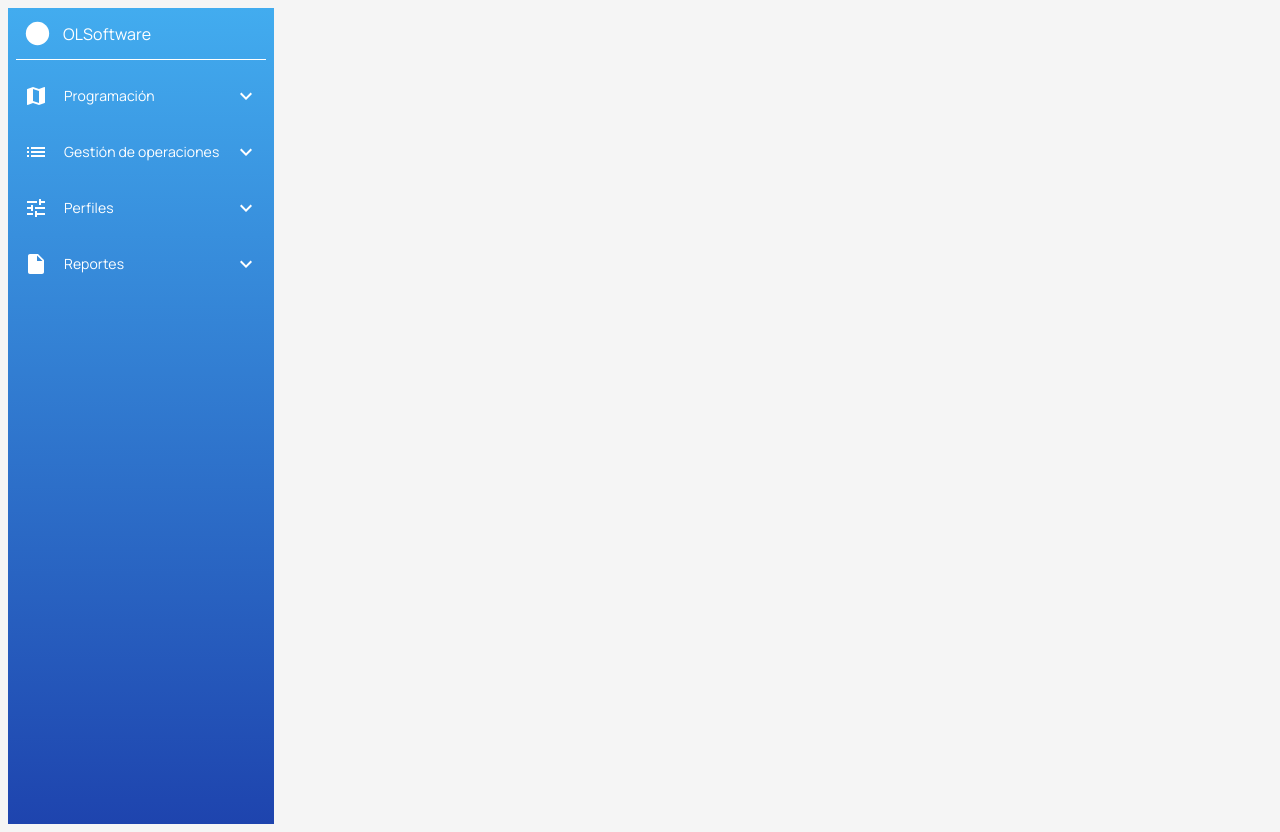
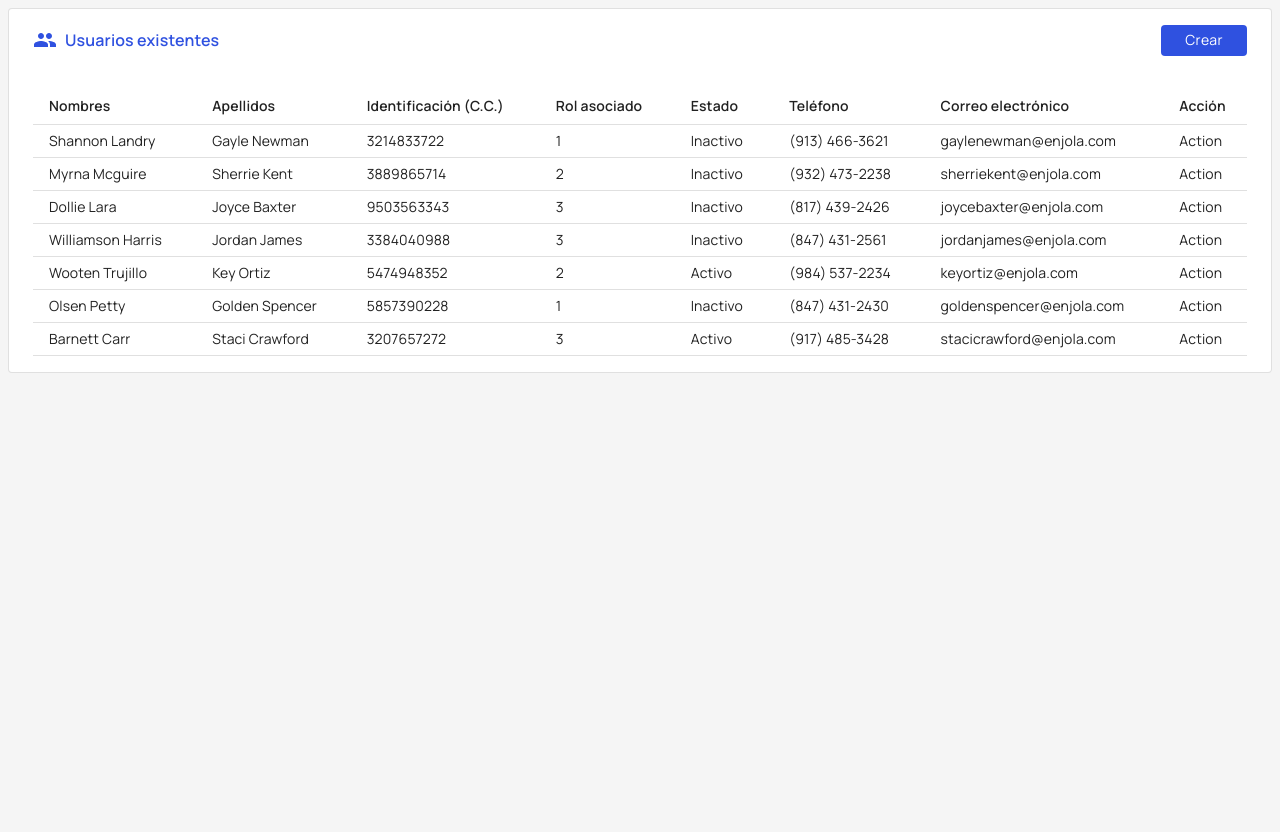
Before and after one commit to jmontillah/ol-software, a React (Create React App) app: page / in a window 1280 px wide. After the commit the page ends 800 px from the top, so only its background shows below. Built offline with nearby package versions, Linux system fonts and the light colour scheme.

Commit message:
Updated sidebar with styles. Working on users component, including table

```diff
--- a/src/App.js
+++ b/src/App.js
@@ -1,10 +1,10 @@
 import React from 'react';
-import Sidebar from './components/Sidebar';
+import Users from './components/Users';
 
 function App() {
   return (
     <div className="App">
-      <Sidebar />
+      <Users />
     </div>
   );
 }
--- a/src/components/Sidebar/index.js
+++ b/src/components/Sidebar/index.js
@@ -23,12 +23,10 @@ const Sidebar = () => {
         </Typography>
       </div>
       <Divider className="af-divider"/>
-      <div className="af-content">
-        <SidebarElement name="Programación" icon={<MapIcon className="af-icon"/>} />
-        <SidebarElement name="Gestión de operaciones" icon={<ListIcon className="af-icon"/>} />
-        <SidebarElement name="Perfiles" icon={<TuneIcon className="af-icon"/>} options={profileOptionsArr}/>
-        <SidebarElement name="Reportes" icon={<InsertDriveFileIcon className="af-icon"/>} />
-      </div>
+      <SidebarElement name="Programación" icon={<MapIcon className="af-icon"/>} />
+      <SidebarElement name="Gestión de operaciones" icon={<ListIcon className="af-icon"/>} />
+      <SidebarElement name="Perfiles" icon={<TuneIcon className="af-icon"/>} options={profileOptionsArr}/>
+      <SidebarElement name="Reportes" icon={<InsertDriveFileIcon className="af-icon"/>} />
     </div>
   )
 }
--- a/src/components/Sidebar/style.scss
+++ b/src/components/Sidebar/style.scss
@@ -24,48 +24,4 @@
     align-items: center;
     padding: 0 .25rem;
   }
-  .af-content {
-    .af-expansionPanel {
-      background-color: transparent;
-      border: none;
-      box-shadow: none;
-      margin: 1rem 0;
-      &:before {
-        display: none;
-      }
-      .af-panelSummary {
-        padding: 0 .5rem;
-        height: 2.5rem;
-        min-height: 2.5rem;
-        max-height: 2.6rem;
-        .af-text {
-          margin-left: .5rem;
-        }
-        & > div:first-child {
-          display: flex;
-          align-items: center;
-        }
-      }
-      &:first-child {
-        margin-top: 1rem;
-      }
-    }
-    .MuiExpansionPanelDetails-root {
-      margin: .5rem 0 0;
-      padding: 0 .5rem;
-      display: flex;
-      flex-direction: column;
-      cursor: pointer;
-      .af-text {
-        margin-left: .5rem;
-      }
-      .af-element {
-        display: flex;
-        margin: 1rem 0;
-        &:last-child {
-          margin-bottom: .5rem;
-        }
-      }
-    }
-  }
 }
--- a/src/components/SidebarElement/index.js
+++ b/src/components/SidebarElement/index.js
@@ -3,11 +3,13 @@ import PropTypes from 'prop-types'
 import { Typography, ExpansionPanel, ExpansionPanelSummary,
   ExpansionPanelDetails } from '@material-ui/core'
 import ExpandMoreIcon from '@material-ui/icons/ExpandMore'
+import './style.scss'
 
 const SidebarElement = props => {
   const [expanded, setExpanded] = useState(false)
   const { name, icon, options = []} = props
   return (
+    <div className="af-expansionPanelContainer">
       <ExpansionPanel className="af-expansionPanel" expanded={expanded} onChange={() => setExpanded(!expanded)}>
         <ExpansionPanelSummary
           className="af-panelSummary"
@@ -30,6 +32,7 @@ const SidebarElement = props => {
           </ExpansionPanelDetails>
         }
       </ExpansionPanel>
+    </div>
   )
 }
 
--- /dev/null
+++ b/src/components/SidebarElement/style.scss
@@ -0,0 +1,46 @@
+@import './../../constants/style.scss';
+
+.af-expansionPanelContainer {
+  .af-expansionPanel {
+    background-color: transparent;
+    border: none;
+    box-shadow: none;
+    margin: 1rem 0;
+    &:before {
+      display: none;
+    }
+    .af-panelSummary {
+      padding: 0 .5rem;
+      height: 2.5rem;
+      min-height: 2.5rem;
+      max-height: 2.6rem;
+      .af-text {
+        margin-left: .5rem;
+      }
+      & > div:first-child {
+        display: flex;
+        align-items: center;
+      }
+    }
+    &:first-child {
+      margin-top: 1rem !important;
+    }
+  }
+  .MuiExpansionPanelDetails-root {
+    margin: .5rem 0 0;
+    padding: 0 .5rem;
+    display: flex;
+    flex-direction: column;
+    cursor: pointer;
+    .af-text {
+      margin-left: .5rem;
+    }
+    .af-element {
+      display: flex;
+      margin: 1rem 0;
+      &:last-child {
+        margin-bottom: .5rem;
+      }
+    }
+  }
+}
--- /dev/null
+++ b/src/components/Users/index.js
@@ -0,0 +1,35 @@
+import React from 'react'
+import PropTypes from 'prop-types'
+import { Paper, Typography, Button } from '@material-ui/core'
+import GroupIcon from '@material-ui/icons/Group'
+import UsersTable from './../UsersTable'
+import './style.scss'
+
+const Users = props => {
+  return (
+    <Paper className="af-paperContainer" variant="outlined">
+      <div className="af-header">
+        <div className="af-left">
+          <GroupIcon className="af-icon" />
+          <Typography className="af-text" variante="subtitle1">
+            Usuarios existentes
+          </Typography>
+        </div>
+        <div className="af-right">
+          <Button className="af-btn">
+            Crear
+          </Button>
+        </div>
+      </div>
+      <div className="af-table">
+        <UsersTable />
+      </div>
+    </Paper>
+  )
+}
+
+Users.propTypes = {
+  users: PropTypes.array.isRequired,
+}
+
+export default Users
--- /dev/null
+++ b/src/components/Users/style.scss
@@ -0,0 +1,30 @@
+@import './../../constants/style.scss';
+
+.af-paperContainer {
+  padding: 1rem 1.5rem;
+  .af-header {
+    display: flex;
+    justify-content: space-between;
+    margin-bottom: 2rem;
+    align-items: center;
+    .af-left {
+      display: flex;
+      .af-icon {
+        color: $blue;
+      }
+      .af-text {
+        color: $blue;
+        font-weight: 600;
+        margin-left: .5rem;
+      }
+    }
+    .af-right {
+      .af-btn {
+        text-transform: none;
+        background-color: $blue;
+        color: $white;
+        padding: .2rem 1.5rem;
+      }
+    }
+  }
+}
--- /dev/null
+++ b/src/components/UsersTable/index.js
@@ -0,0 +1,37 @@
+import React from 'react'
+import { TableContainer, Table, TableHead, TableRow, TableCell,
+  TableBody} from '@material-ui/core'
+import { usersTableColumns, fakeUsers } from './../../constants'
+import './style.scss'
+
+const UsersTable = () => {
+  return (
+    <TableContainer className="af-tableContainer">
+      <Table size="small">
+        <TableHead>
+          <TableRow>
+            {usersTableColumns.map(column =>
+              <TableCell className="af-columnTitle">{column}</TableCell>
+            )}
+          </TableRow>
+        </TableHead>
+        <TableBody>
+          {fakeUsers.map(user =>
+            <TableRow key={user._id}>
+              <TableCell>{user.names}</TableCell>
+              <TableCell>{user.surnames}</TableCell>
+              <TableCell>{user.national_id}</TableCell>
+              <TableCell>{user.role}</TableCell>
+              <TableCell>{user.active ? 'Activo' : 'Inactivo'}</TableCell>
+              <TableCell>{user.phone}</TableCell>
+              <TableCell>{user.email}</TableCell>
+              <TableCell>Action</TableCell>
+            </TableRow>
+          )}
+        </TableBody>
+      </Table>
+    </TableContainer>
+  )
+}
+
+export default UsersTable
--- /dev/null
+++ b/src/components/UsersTable/style.scss
@@ -0,0 +1,7 @@
+@import './../../constants/style.scss';
+
+.af-tableContainer {
+  .af-columnTitle {
+    font-weight: 600;
+  }
+}
--- /dev/null
+++ b/src/constants/index.js
@@ -0,0 +1,77 @@
+export const usersTableColumns = [
+  'Nombres', 'Apellidos', 'Identificación (C.C.)','Rol asociado', 'Estado',
+  'Teléfono', 'Correo electrónico', 'Acción'
+]
+
+export const fakeUsers = [
+  {
+    "_id": "5e9d28c743cc01f244531f8b",
+    "names": "Shannon Landry",
+    "surnames": "Gayle Newman",
+    "national_id": 3214833722,
+    "role": 1,
+    "active": false,
+    "phone": "(913) 466-3621",
+    "email": "gaylenewman@enjola.com"
+  },
+  {
+    "_id": "5e9d28c7ba85e90413c72181",
+    "names": "Myrna Mcguire",
+    "surnames": "Sherrie Kent",
+    "national_id": 3889865714,
+    "role": 2,
+    "active": false,
+    "phone": "(932) 473-2238",
+    "email": "sherriekent@enjola.com"
+  },
+  {
+    "_id": "5e9d28c7415f1c303ca7a88c",
+    "names": "Dollie Lara",
+    "surnames": "Joyce Baxter",
+    "national_id": 9503563343,
+    "role": 3,
+    "active": false,
+    "phone": "(817) 439-2426",
+    "email": "joycebaxter@enjola.com"
+  },
+  {
+    "_id": "5e9d28c767148e22dc0e343f",
+    "names": "Williamson Harris",
+    "surnames": "Jordan James",
+    "national_id": 3384040988,
+    "role": 3,
+    "active": false,
+    "phone": "(847) 431-2561",
+    "email": "jordanjames@enjola.com"
+  },
+  {
+    "_id": "5e9d28c758f89106d9ceeb84",
+    "names": "Wooten Trujillo",
+    "surnames": "Key Ortiz",
+    "national_id": 5474948352,
+    "role": 2,
+    "active": true,
+    "phone": "(984) 537-2234",
+    "email": "keyortiz@enjola.com"
+  },
+  {
+    "_id": "5e9d28c7e9d2c225725bf3cb",
+    "names": "Olsen Petty",
+    "surnames": "Golden Spencer",
+    "national_id": 5857390228,
+    "role": 1,
+    "active": false,
+    "phone": "(847) 431-2430",
+    "email": "goldenspencer@enjola.com"
+  },
+  {
+    "_id": "5e9d28c73d92ce2c067588f2",
+    "names": "Barnett Carr",
+    "surnames": "Staci Crawford",
+    "national_id": 3207657272,
+    "role": 3,
+    "active": true,
+    "phone": "(917) 485-3428",
+    "email": "stacicrawford@enjola.com"
+  }
+]
```
Also changed, not shown: src/images/background-login.jpeg (added). Lines whose indentation alone changed are shown as unchanged.
